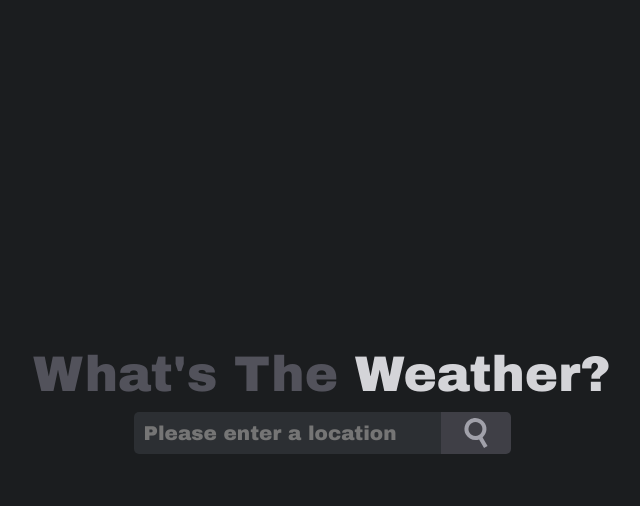
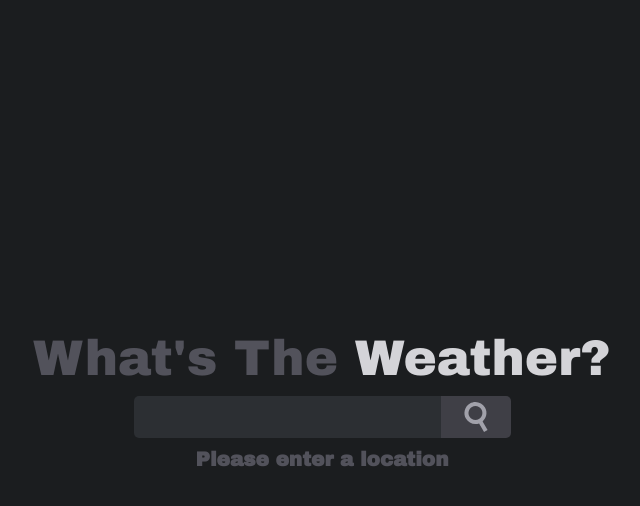
Before and after one commit to wyhong3103/hows-the-weather, a website built with webpack: page dist/index.html in a window 1280 px wide. Both pictures are taken after a click on the element 793 px from the left and 432 px from the top of the page. Shown: the whole page, without its empty margins (318-958 px from the left). Built offline with nearby package versions, Linux system fonts and the light colour scheme.

Commit message:
Add msg component for err/direction

```diff
--- a/src/apihandler.js
+++ b/src/apihandler.js
@@ -57,7 +57,6 @@ const apiHandler = (() => {
         const locArr = await coordToPlace(curWeatherData.coord.lon, curWeatherData.coord.lat);
         const loc = locArr.join(", ");
 
-
         const ret = {
             "curWeatherData" : {
                 "temperature" : curWeatherData.main.temp,
--- a/src/display.js
+++ b/src/display.js
@@ -5,9 +5,8 @@ const display = (() => {
     const content = selectComp("#content");
 
     function showErrorMsg(err){
-        const msg = createComp("h3", "err-msg");
+        const msg = selectComp(".msg");
         msg.textContent = err;
-        content.appendChild(msg);
     }
 
     function mainPage(){
@@ -25,7 +24,6 @@ const display = (() => {
         const searchInpDiv = createComp("div", "search-inp");
         const searchInp = createComp("input");
         searchInp.id = "search";
-        searchInp.setAttribute("placeholder", "City(optional), Country");
         searchInpDiv.appendChild(searchInp);
 
         const searchBtn = createComp("div","search-btn");
@@ -35,8 +33,12 @@ const display = (() => {
 
         searchBar.appendChild(searchInpDiv);
         searchBar.appendChild(searchBtn);
+
+        const msg = createComp("h3", "msg");
+        msg.textContent = "Search : City(optional), Country";
         content.appendChild(title);
         content.appendChild(searchBar);
+        content.appendChild(msg);
     }
 
     function addFutureCard(date, temperature, iconId){
--- a/src/index.js
+++ b/src/index.js
@@ -10,7 +10,8 @@ const controller =(()=>{
         searchBtn.addEventListener("click", ()=>{
             const searchVal = searchInp.value;
             if (searchVal === "") {
-                searchInp.setAttribute("placeholder", "Please enter a location");
+                const msg = selectComp(".msg");
+                msg.textContent = "Please enter a location";
             }else{
                 (async () => {
                     const weatherData = await apiHandler.getWeatherData(searchVal);
--- a/src/style.css
+++ b/src/style.css
@@ -85,10 +85,10 @@ html{
     background-color: var(--grayB);
 }
 
-.err-msg{
+.msg{
     font-family: var(--main-font);
-    font-size: 3rem;
-    color : var(--grayD);
+    font-size: 2rem;
+    color : var(--grayB);
 }
 
 .main-container{
```
Also changed, not shown: dist/main.js.
